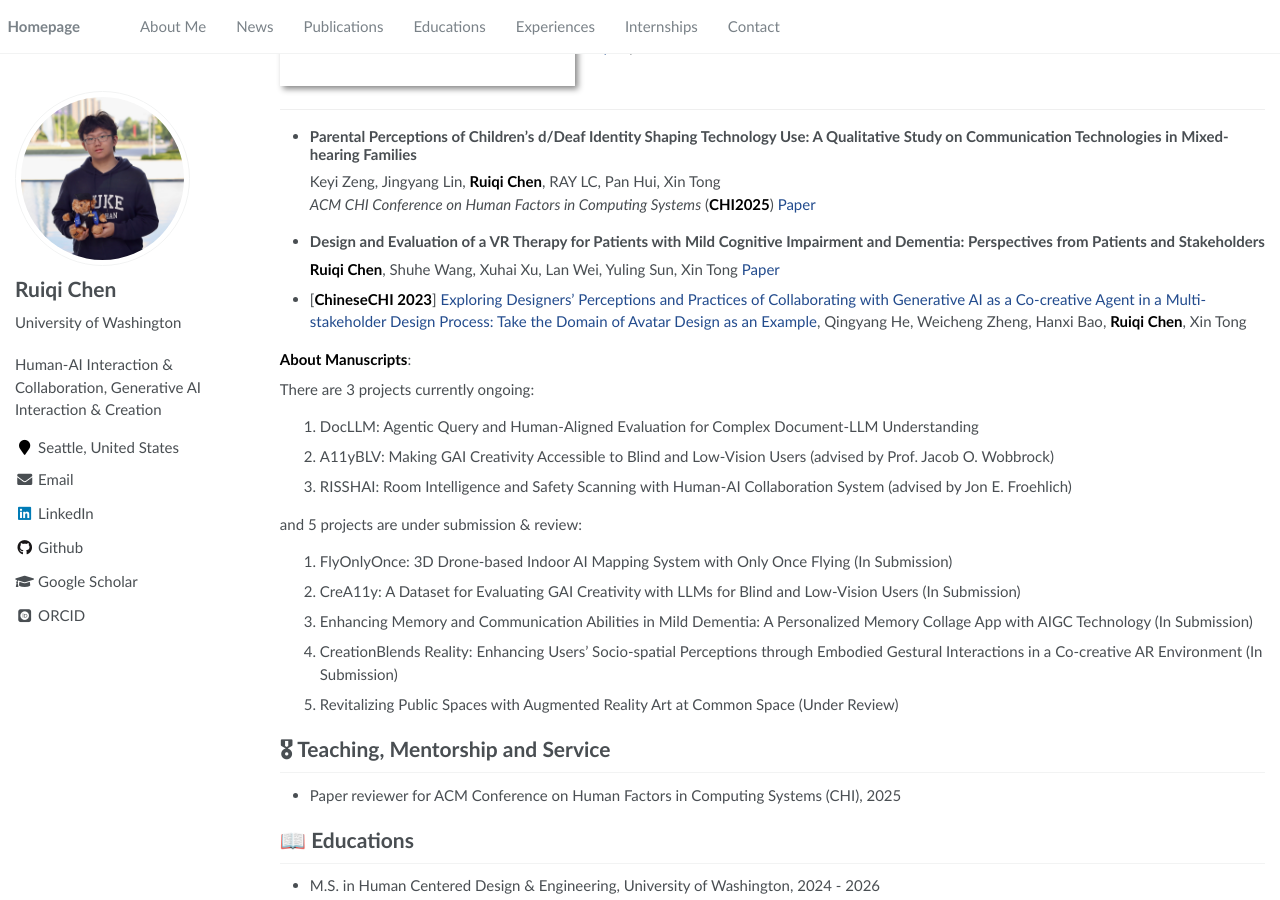
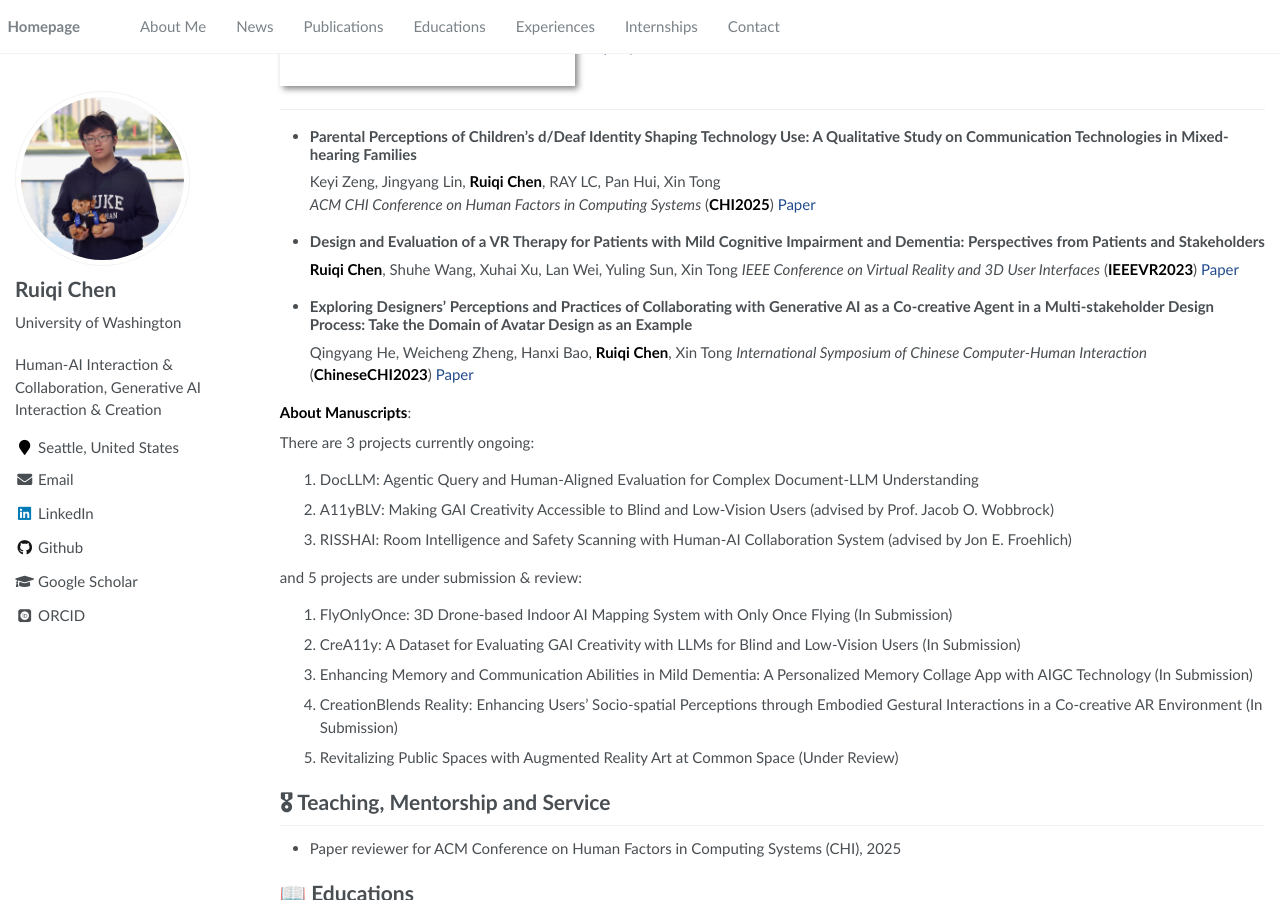
Before and after one commit to Ruiqi-Chen-0216/Ruiqi-Chen-0216.github.io, a Jekyll site: the page built from _pages/home.md, in a window 1280 px wide and 900 px high, scrolled down 853 px. Built offline with Jekyll 4.4.1, drawn with Linux system fonts in a browser that asks for light colours; some web fonts are replaced.

Commit message:
Update home.md

```diff
--- a/_pages/home.md
+++ b/_pages/home.md
@@ -76,9 +76,11 @@ Ke Zhao, **Ruiqi Chen**, Xiaziyu Zhang, Chenxi Wang, Siling Chen, Xiaoguang Wang
 
 - ### Design and Evaluation of a VR Therapy for Patients with Mild Cognitive Impairment and Dementia: Perspectives from Patients and Stakeholders
   **Ruiqi Chen**, Shuhe Wang, Xuhai Xu, Lan Wei, Yuling Sun, Xin Tong
-  [Paper](https://ieeexplore.ieee.org/document/10108617/)
+  *IEEE Conference on Virtual Reality and 3D User Interfaces* (**IEEEVR2023**) [Paper](https://ieeexplore.ieee.org/document/10108617/)
 
-- [**ChineseCHI 2023**] [Exploring Designers' Perceptions and Practices of Collaborating with Generative AI as a Co-creative Agent in a Multi-stakeholder Design Process: Take the Domain of Avatar Design as an Example](https://dl.acm.org/doi/fullHtml/10.1145/3629606.3629675), Qingyang He, Weicheng Zheng, Hanxi Bao, **Ruiqi Chen**, Xin Tong
+- ### Exploring Designers' Perceptions and Practices of Collaborating with Generative AI as a Co-creative Agent in a Multi-stakeholder Design Process: Take the Domain of Avatar Design as an Example
+  Qingyang He, Weicheng Zheng, Hanxi Bao, **Ruiqi Chen**, Xin Tong
+  *International Symposium of Chinese Computer-Human Interaction* (**ChineseCHI2023**) [Paper](https://dl.acm.org/doi/fullHtml/10.1145/3629606.3629675)
 
 
 
```
